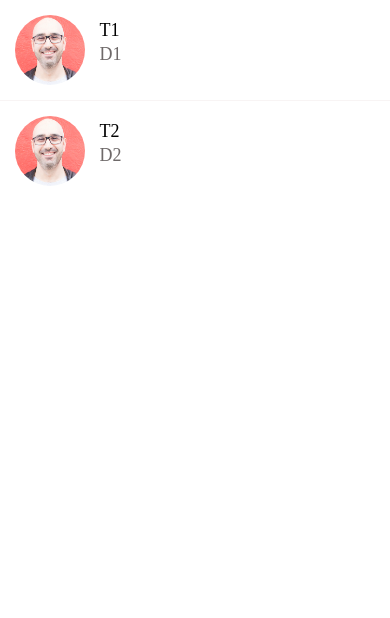
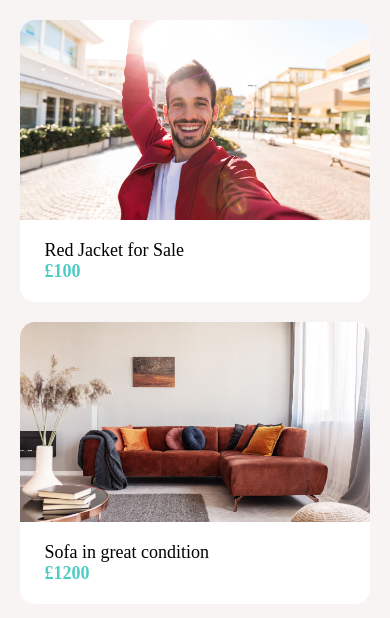
Before and after one commit to gbataglini/DoneWithIt, a React Native app: screen / in a window 390 px wide. Shown: the top 618 px of the page. Built offline with nearby package versions, Linux system fonts and the light colour scheme.

Commit message:
Listings and My Account screens

```diff
--- a/App.js
+++ b/App.js
@@ -10,11 +10,13 @@ import Card from "./app/components/Card";
 import ListingDetailsScreen from "./app/screens/ListingDetailsScreen";
 import MessagesScreen from "./app/screens/MessagesScreen";
 import { GestureHandlerRootView } from "react-native-gesture-handler";
+import MyAccountScreen from "./app/screens/MyAccountScreen";
+import ListingsScreen from "./app/screens/ListingsScreen";
 
 export default function App() {
   return (
     <GestureHandlerRootView style={{ flex: 1 }}>
-      <MessagesScreen />
+      <ListingsScreen />
     </GestureHandlerRootView>
   );
 }
--- /dev/null
+++ b/app/components/Icon.js
@@ -0,0 +1,27 @@
+import React from "react";
+import { View } from "react-native";
+import { MaterialCommunityIcons } from "@expo/vector-icons";
+
+function Icon({
+  name,
+  size = 40,
+  backgroundColor = "#000",
+  iconColor = "#fff",
+}) {
+  return (
+    <View
+      style={{
+        width: size,
+        height: size,
+        borderRadius: size / 2,
+        backgroundColor,
+        justifyContent: "center",
+        alignItems: "center",
+      }}
+    >
+      <MaterialCommunityIcons name={name} color={iconColor} size={size * 0.5} />
+    </View>
+  );
+}
+
+export default Icon;
--- a/app/components/ListItem.js
+++ b/app/components/ListItem.js
@@ -4,15 +4,23 @@ import Swipeable from "react-native-gesture-handler/Swipeable";
 import AppText from "./AppText";
 import colours from "../config/colours";
 
-function ListItem({ image, title, subtitle, onPress, renderRightActions }) {
+function ListItem({
+  image,
+  IconComponent,
+  title,
+  subtitle,
+  onPress,
+  renderRightActions,
+}) {
   return (
     <Swipeable renderRightActions={renderRightActions}>
       <TouchableHighlight underlayColor={colours.light} onPress={onPress}>
         <View style={styles.container}>
-          <Image style={styles.image} source={image} />
-          <View>
+          {IconComponent}
+          {image && <Image style={styles.image} source={image} />}
+          <View style={styles.detailsContainer}>
             <AppText style={styles.title}> {title} </AppText>
-            <AppText style={styles.subtitle}> {subtitle}</AppText>
+            {subtitle && <AppText style={styles.subtitle}> {subtitle}</AppText>}
           </View>
         </View>
       </TouchableHighlight>
@@ -29,7 +37,6 @@ const styles = StyleSheet.create({
     width: 70,
     height: 70,
     borderRadius: 35,
-    marginRight: 10,
   },
   title: {
     fontWeight: "500",
@@ -39,5 +46,9 @@ const styles = StyleSheet.create({
     color: colours.medium,
     paddingTop: 2.5,
   },
+  detailsContainer: {
+    marginLeft: 10,
+    justifyContent: "center",
+  },
 });
 export default ListItem;
--- a/app/config/colours.js
+++ b/app/config/colours.js
@@ -6,4 +6,5 @@ export default {
   medium: "#6e6969",
   light: "#f8f4f4",
   danger: "#ff5252",
+  yellow: "#ffe66d",
 };
--- /dev/null
+++ b/app/screens/ListingsScreen.js
@@ -0,0 +1,46 @@
+import React from "react";
+import Screen from "../components/Screen";
+import { FlatList, StyleSheet } from "react-native";
+import Card from "../components/Card";
+import colours from "../config/colours";
+
+function ListingsScreen(props) {
+  const listings = [
+    {
+      id: 1,
+      title: "Red Jacket for Sale",
+      price: "100",
+      image: require("../assets/jacket.jpg"),
+    },
+    {
+      id: 2,
+      title: "Sofa in great condition ",
+      price: "1200",
+      image: require("../assets/couch.jpg"),
+    },
+  ];
+  return (
+    <Screen style={styles.screen}>
+      <FlatList
+        data={listings}
+        keyExtractor={(listing) => listing.id.toString()}
+        renderItem={({ item }) => (
+          <Card
+            title={item.title}
+            subtitle={"£" + item.price}
+            image={item.image}
+          />
+        )}
+      />
+    </Screen>
+  );
+}
+
+const styles = StyleSheet.create({
+  screen: {
+    padding: 20,
+    backgroundColor: colours.light,
+    height: "100%",
+  },
+});
+export default ListingsScreen;
--- a/app/screens/MessagesScreen.js
+++ b/app/screens/MessagesScreen.js
@@ -10,18 +10,19 @@ const initialMessages = [
     id: 1,
     title: "T1",
     description: "D1",
-    image: require("../assets/mosh.jpg"),
+    image: require("../assets/charlie.jpg"),
   },
   {
     id: 2,
     title: "T2",
     description: "D2",
-    image: require("../assets/mosh.jpg"),
+    image: require("../assets/charlie.jpg"),
   },
 ];
 
 function MessagesScreen(props) {
   const [messages, setMessages] = useState(initialMessages);
+  const [refreshing, setRefreshing] = useState(false);
 
   const handleDelete = (message) => {
     setMessages(messages.filter((m) => m.id !== message.id));
@@ -44,6 +45,17 @@ function MessagesScreen(props) {
           />
         )}
         ItemSeparatorComponent={ListItemSeparator}
+        refreshing={refreshing}
+        onRefresh={() => {
+          setMessages([
+            {
+              id: 2,
+              title: "T2",
+              description: "D2",
+              image: require("../assets/mosh.jpg"),
+            },
+          ]);
+        }}
       />
     </Screen>
   );
--- /dev/null
+++ b/app/screens/MyAccountScreen.js
@@ -0,0 +1,88 @@
+import React from "react";
+import { View, StyleSheet, FlatList } from "react-native";
+import ListItem from "../components/ListItem";
+import ListItemSeparator from "../components/ListItemSeparator";
+import Screen from "../components/Screen";
+import colours from "../config/colours";
+import Icon from "../components/Icon";
+
+function MyAccountScreen(props) {
+  const userDetails = {
+    name: "Charlie Kelly",
+    email: "charlie@paddyspub.com",
+    profilePicture: require("../assets/charlie.jpg"),
+  };
+
+  const menuItems = [
+    {
+      title: "My Listings",
+      icon: {
+        name: "format-list-bulleted",
+        backgroundColor: colours.primary,
+      },
+    },
+    {
+      title: "My Messages",
+      icon: {
+        name: "email",
+        backgroundColor: colours.secondary,
+      },
+    },
+  ];
+  return (
+    <Screen style={styles.itemBackground}>
+      <View style={styles.menuItem}>
+        <ListItem
+          title={userDetails.name}
+          subtitle={userDetails.email}
+          image={userDetails.profilePicture}
+        />
+      </View>
+
+      <View style={styles.menuList}>
+        <FlatList
+          data={menuItems}
+          keyExtractor={(menuItem) => menuItem.title}
+          renderItem={({ item }) => (
+            <ListItem
+              title={item.title}
+              IconComponent={
+                <Icon
+                  name={item.icon.name}
+                  backgroundColor={item.icon.backgroundColor}
+                />
+              }
+            />
+          )}
+          ItemSeparatorComponent={ListItemSeparator}
+          scrollEnabled={false}
+        />
+      </View>
+
+      <View style={styles.menuItem}>
+        <ListItem
+          title={"Log Out"}
+          IconComponent={
+            <Icon name="logout" backgroundColor={colours.yellow} />
+          }
+        />
+      </View>
+    </Screen>
+  );
+}
+
+const styles = StyleSheet.create({
+  itemBackground: {
+    backgroundColor: colours.light,
+  },
+  menuItem: {
+    backgroundColor: colours.white,
+  },
+  menuList: {
+    marginTop: 40,
+    marginBottom: 20,
+    backgroundColor: colours.white,
+  },
+});
+
+export default MyAccountScreen;
```
Also changed, not shown: app/assets/charlie.jpg (added), app/assets/couch.jpg (added).
